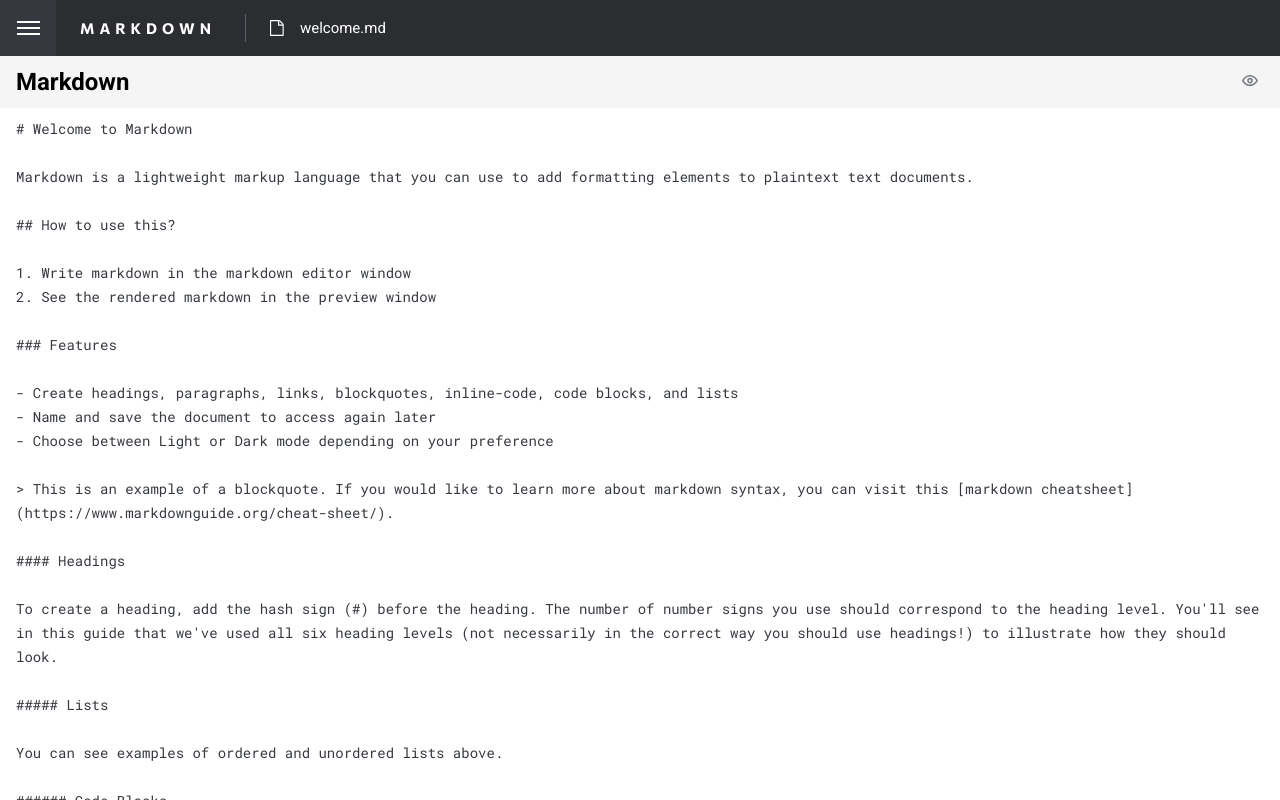
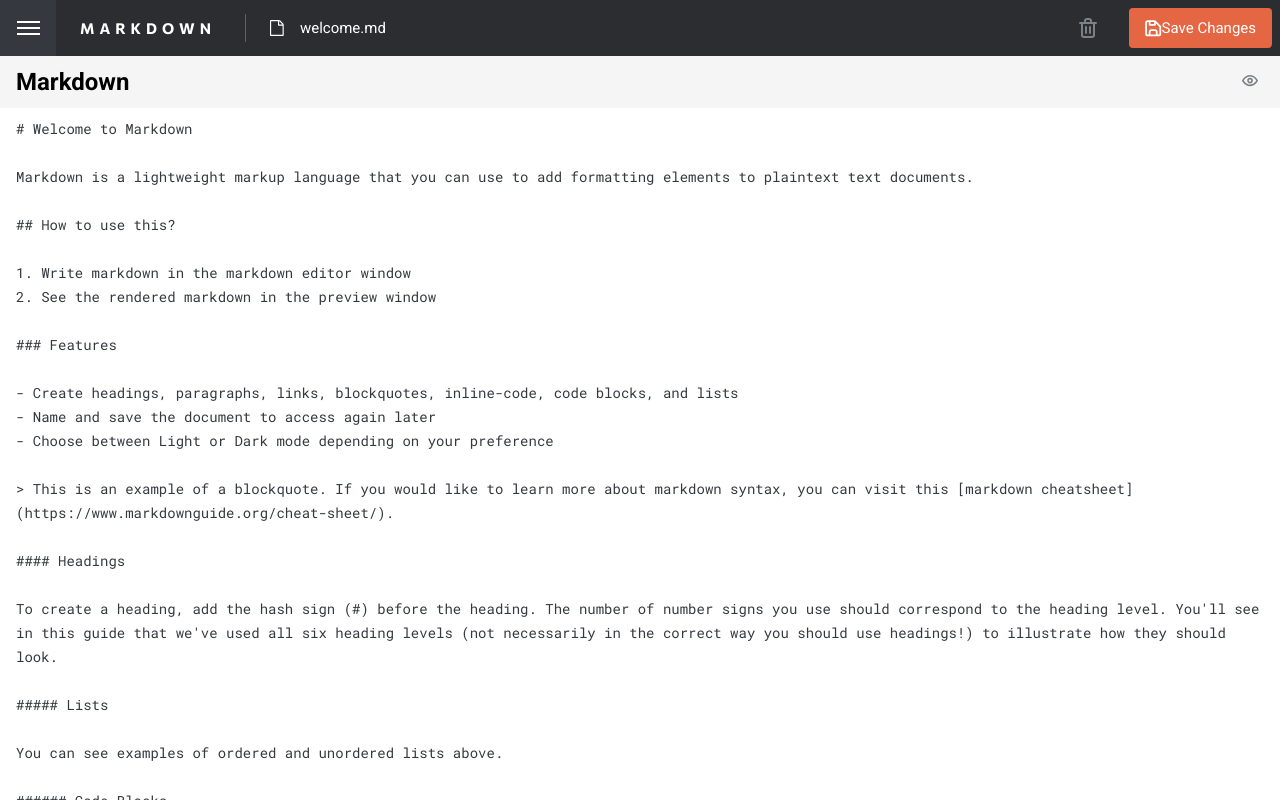
Before and after one commit to JIH7/in-browser-md-editor-nextjs, a Next.js app: page / in a window 1280 px wide. Built offline with nearby package versions, Linux system fonts and the light colour scheme.

Commit message:
Started save and delete UI

```diff
--- a/src/components/home/Header.tsx
+++ b/src/components/home/Header.tsx
@@ -2,6 +2,8 @@ import styles from "./header.module.css"
 
 import Hamburger from "./Hamburger"
 import FileIcon from "../../assets/icon-document.svg"
+import TrashIcon from "../../assets/icon-delete.svg"
+import SaveIcon from "../../assets/icon-save.svg"
 
 interface HeaderProps {
   hamburgerOpen: boolean;
@@ -19,6 +21,14 @@ function Header(props: HeaderProps) {
           <Hamburger open={hamburgerOpen} setOpen={setHamburgerOpen} />
           <h2 className={styles.h2}>MARKDOWN</h2>
           <h3 className={styles.h3}><FileIcon /> {fileName}</h3>
+
+          <div className={styles.right}>
+            <TrashIcon />
+            <button>
+              <SaveIcon />
+              <span>Save Changes</span>
+            </button>
+          </div>
         </nav>
     </header>
     )
--- a/src/components/home/darkModeToggle.module.css
+++ b/src/components/home/darkModeToggle.module.css
@@ -2,9 +2,12 @@
   position: absolute;
   bottom: 24px;
   left: 24px;
+  display: flex;
+  align-items: center;
 }
 
 .button {
+  margin: 0 10px;
   border-radius: 14.5px;
   height: 24px;
   width: 48px;
--- a/src/components/home/darkModeToggle.module.scss
+++ b/src/components/home/darkModeToggle.module.scss
@@ -4,9 +4,14 @@ $dark-gray: #5A6069;
     position: absolute;
     bottom: 24px;
     left: 24px;
+
+    display: flex;
+    align-items: center;
 }
 
 .button {
+    margin: 0 10px;
+
     border-radius: 14.5px;
     height: 24px;
     width: 48px;
--- a/src/components/home/header.module.css
+++ b/src/components/home/header.module.css
@@ -18,6 +18,47 @@
   margin-right: 16px;
 }
 
+.right {
+  position: absolute;
+  right: 8px;
+  display: flex;
+  align-items: center;
+}
+.right > svg {
+  margin-right: 24px;
+  padding: 8px;
+  border-radius: 4px;
+}
+.right > svg:hover {
+  background-color: #5A6069;
+}
+.right button {
+  box-sizing: border-box;
+  height: 40px;
+  min-width: 40px;
+  width: auto;
+  display: flex;
+  align-items: center;
+  justify-content: center;
+  transition-duration: 0.1s;
+  border: none;
+  outline: none;
+  border-radius: 4px;
+  background-color: #E46643;
+}
+.right button span {
+  display: none;
+  color: white;
+  font-family: "Roboto";
+  font-size: 15px;
+  font-style: normal;
+  font-weight: 400;
+  line-height: normal;
+}
+.right button:hover {
+  background-color: #F39765;
+}
+
 @media only screen and (min-width: 1024px) {
   .h2 {
     display: block;
@@ -32,6 +73,12 @@
     padding: 5px 29px 5px 24px;
     border-right: 1px solid #5A6069;
   }
+  .right button {
+    padding: 0 16px;
+  }
+  .right button span {
+    display: block;
+  }
 }
 
 /*# sourceMappingURL=header.module.css.map */
--- a/src/components/home/header.module.scss
+++ b/src/components/home/header.module.scss
@@ -1,4 +1,6 @@
 $dark-gray: #5A6069;
+$orange: #E46643;
+$light-orange: #F39765;
 
 .h2 {
     display: none;
@@ -23,6 +25,57 @@ $dark-gray: #5A6069;
     }
 }
 
+.right {
+    position: absolute;
+    right: 8px;
+    display: flex;
+    align-items: center;
+
+    > svg {
+        margin-right: 24px;
+        padding: 8px;
+        border-radius: 4px;
+    }
+
+    > svg:hover {
+        background-color: $dark-gray;
+    }
+
+    button {
+        box-sizing: border-box;
+        height: 40px;
+        min-width: 40px;
+        width: auto;
+
+        display: flex;
+        align-items: center;
+        justify-content: center;
+
+        transition-duration: .1s;
+
+        border: none;
+        outline: none;
+        border-radius: 4px;
+
+        background-color: $orange;
+
+        span {
+            display: none;
+
+            color: white;
+            font-family: 'Roboto';
+            font-size: 15px;
+            font-style: normal;
+            font-weight: 400;
+            line-height: normal;
+        }
+    }
+
+    button:hover {
+        background-color: $light-orange;
+    }
+}
+
 @media only screen and (min-width: 1024px) {
     .h2 {
         display: block;
@@ -38,4 +91,12 @@ $dark-gray: #5A6069;
         padding: 5px 29px 5px 24px;
         border-right: 1px solid $dark-gray;
     }
+
+    .right button {
+        padding: 0 16px;
+
+        span {
+            display: block;
+        }
+    }
 }
```
Also changed, not shown: 2 other files (tests, documents, lock files or other folders).
